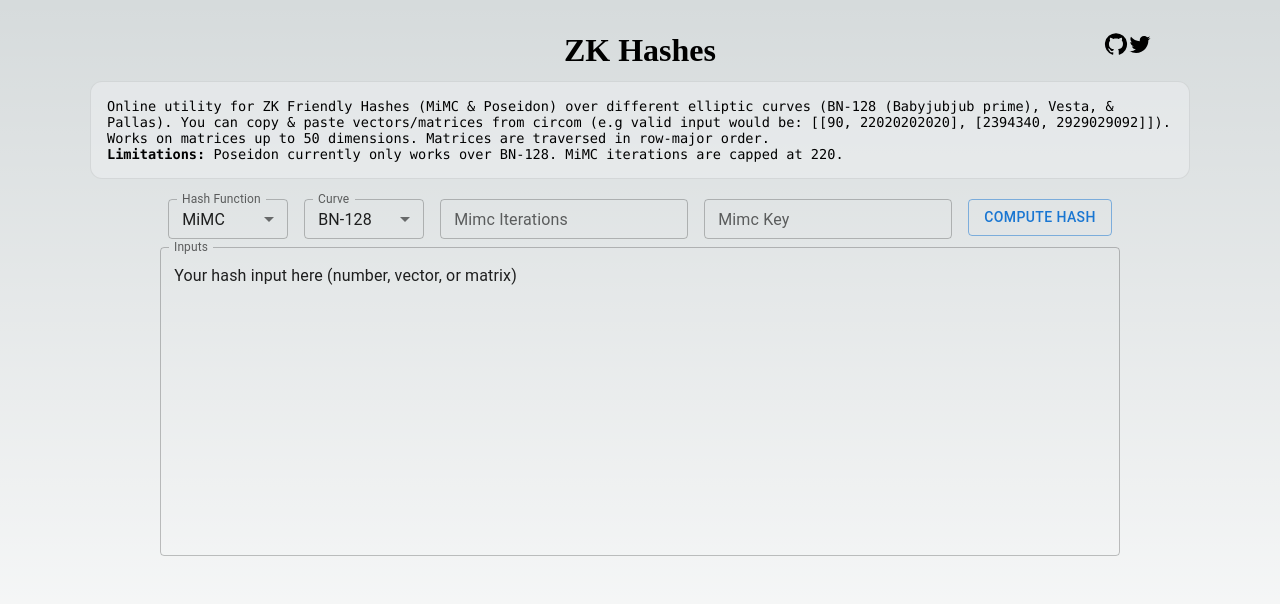
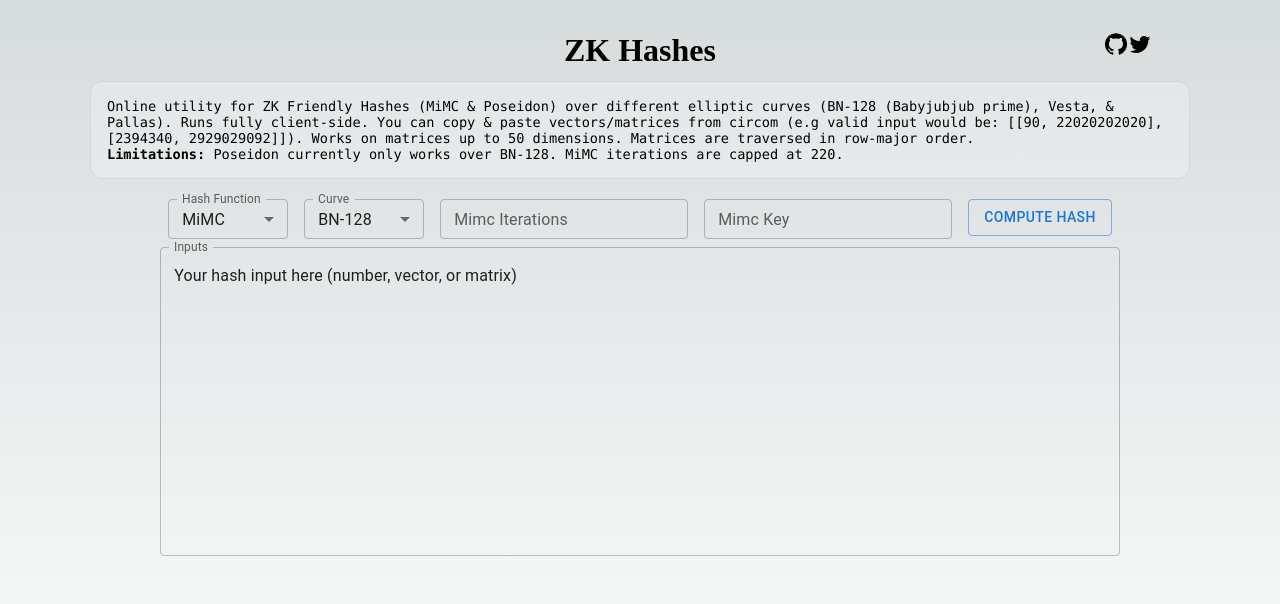
Before and after one commit to verumlotus/ZK-Hashes, a Next.js app: page / in a window 1280 px wide. Shown: the top 604 px of the page. Built offline with nearby package versions, Linux system fonts and the light colour scheme.

Commit message:
chore(frontend): Update description

```diff
--- a/src/pages/index.tsx
+++ b/src/pages/index.tsx
@@ -29,7 +29,7 @@ export default function Home() {
         <div className={styles.description}>
           <p>
             Online utility for ZK Friendly Hashes (MiMC & Poseidon) over different elliptic curves (BN-128 (Babyjubjub prime),
-            Vesta, & Pallas). You can copy & paste vectors/matrices from circom (e.g valid input would be: [[90, 22020202020], [2394340, 2929029092]]). Works on matrices up to 50 dimensions. Matrices are traversed in row-major order.
+            Vesta, & Pallas). Runs fully client-side. You can copy & paste vectors/matrices from circom (e.g valid input would be: [[90, 22020202020], [2394340, 2929029092]]). Works on matrices up to 50 dimensions. Matrices are traversed in row-major order.
             <br/>
             <b>Limitations:</b> Poseidon currently only works over BN-128. MiMC iterations are capped at 220.
           </p>
```
